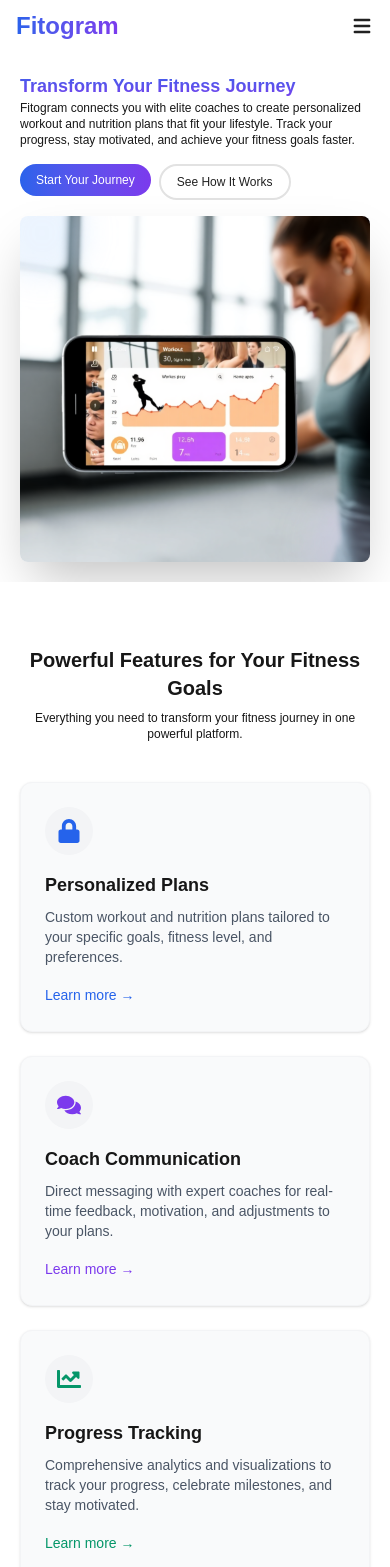
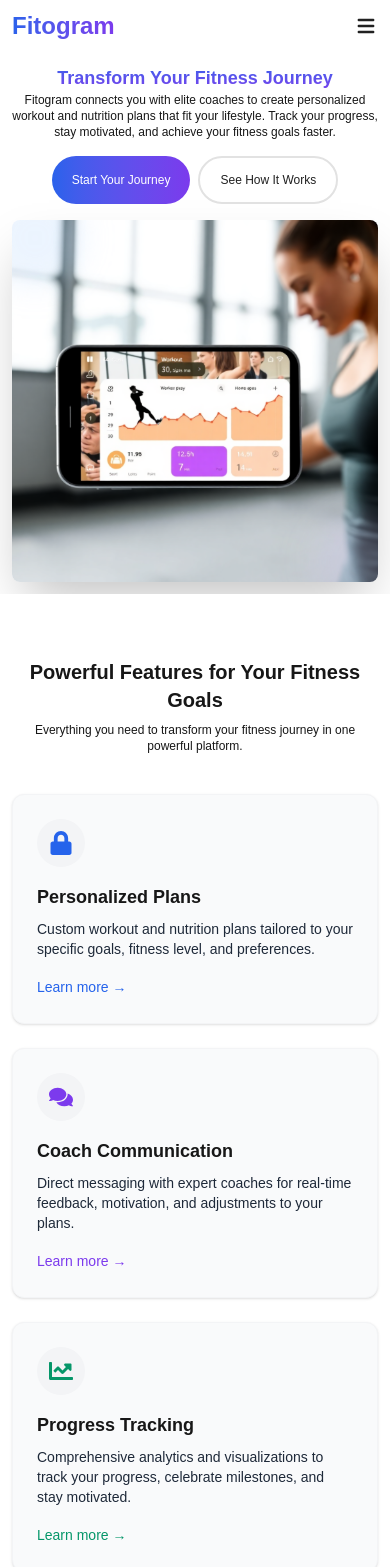
Before and after one commit to AliNikseresht/Fitogram-landing, a Next.js app: page / in a window 390 px wide. Shown: the top 1567 px of the page. Built offline with nearby package versions, Linux system fonts and the light colour scheme.

Commit message:
fix some bug in Lighthouse run time

```diff
--- a/app/layout.tsx
+++ b/app/layout.tsx
@@ -35,7 +35,7 @@
     "Gym",
   ],
   authors: [
-    { name: "Fitogram Team", url: "https://fitogram-landing.vercel.app/" },
+    { name: "Ali Nikseresht", url: "https://fitogram-landing.vercel.app/" },
   ],
   creator: "Fitogram",
   themeColor: "#ffffff",
--- a/components/layout/Footer.tsx
+++ b/components/layout/Footer.tsx
@@ -6,7 +6,7 @@
 
 const Footer = () => {
   return (
-    <footer className="bg-[#111827] text-white py-5 px-4 md:px-20">
+    <footer className="bg-[#111827] text-[#fff] py-5 px-3 md:px-20">
       <div className="grid grid-cols-1 md:grid-cols-3 gap-10">
         <FooterBrand />
         <FooterLinks />
--- a/components/layout/Header.tsx
+++ b/components/layout/Header.tsx
@@ -4,7 +4,7 @@
 
 const Header = () => {
   return (
-    <div className="flex justify-between items-center w-full bg-[#fff] text-black px-4 py-2.5 md:px-8 md:py-5">
+    <div className="flex justify-between items-center w-full bg-[#fff] text-black px-3 py-2.5 md:px-8 md:py-5">
       <AppLogo />
       <Navbar />
     </div>
--- a/components/layout/Header/Navbar.tsx
+++ b/components/layout/Header/Navbar.tsx
@@ -24,10 +24,10 @@
             </Link>
           </li>
         ))}
-        <div className="flex gap-2 items-center">
+        <li className="flex gap-2 items-center">
           <CustomButton href="/login" label="Log In" variant="outline" />
           <CustomButton href="/register" label="Sign Up" variant="primary" />
-        </div>
+        </li>
       </ul>
 
       {/* Mobile Menu Button */}
@@ -65,10 +65,10 @@
               </Link>
             </li>
           ))}
-          <div className="flex gap-2 mt-2">
+          <li className="flex gap-2 mt-2">
             <CustomButton href="/register" label="Sign Up" variant="primary" />
             <CustomButton href="/login" label="Log In" variant="outline" />
-          </div>
+          </li>
         </ul>
       </div>
 
--- a/components/ui/CallToActionSection.tsx
+++ b/components/ui/CallToActionSection.tsx
@@ -3,7 +3,7 @@
 
 const CallToActionSection = () => {
   return (
-    <section className="w-full bg-gradient-to-r from-[#2962eb] to-[#7b3aed] py-16 px-5">
+    <section className="w-full bg-gradient-to-r from-[#2962eb] to-[#7b3aed] py-16 px-3 md:px-5">
       <div className="max-w-7xl mx-auto flex flex-col md:flex-row items-center justify-between gap-10">
         <div className="text-white max-w-xl">
           <h2 className="font-bold text-xl md:text-3xl lg:text-5xl mb-4">
--- a/components/ui/CoachesSection.tsx
+++ b/components/ui/CoachesSection.tsx
@@ -16,7 +16,7 @@
       : coachesData.filter((coach) => coach.tags.includes(activeTag));
 
   return (
-    <section className="w-full py-16 px-5 bg-[#fff] text-center">
+    <section className="w-full py-16 px-3 md:px-5 bg-[#fff] text-center">
       <h2 className="font-bold text-xl md:text-3xl lg:text-5xl mb-2">
         Meet Our Elite Coaches
       </h2>
--- a/components/ui/CustomButton.tsx
+++ b/components/ui/CustomButton.tsx
@@ -10,7 +10,7 @@
 
 const CustomButton: React.FC<CustomButtonProps> = ({ href, label, variant = "primary" }) => {
   const baseClass =
-    "py-2 px-4 md:px-5 rounded-full text-xs md:text-sm cursor-pointer transition duration-200";
+    "py-3 px-5 md:px-5 rounded-full text-xs min-h-[48px] min-w-[48px] md:text-sm cursor-pointer transition duration-200";
   const styles = {
     primary: "bg-gradient-to-r from-[#2962eb] to-[#7b3aed] text-[#fff]",
     outline: "border-2 border-[#e2e2e2] text-[#212121]",
--- a/components/ui/FeaturesSection.tsx
+++ b/components/ui/FeaturesSection.tsx
@@ -1,10 +1,11 @@
 import React from "react";
 import { featuresData } from "@/data/FeaturesSectionData";
 import { FeatureItem } from "@/types/FeaturesSectionTypes";
+import Link from "next/link";
 
 const FeaturesSection = () => {
   return (
-    <section className="w-full py-16 px-5 text-center bg-[#fff]">
+    <section className="w-full py-16 px-3 md:px-5 text-center bg-[#fff]">
       <h2 className="font-bold text-xl md:text-3xl lg:text-5xl mb-2">
         Powerful Features for Your Fitness Goals
       </h2>
@@ -24,16 +25,16 @@
                 <Icon className="text-2xl" color={feature.color} />
               </div>
               <h3 className="font-semibold text-lg mb-2">{feature.title}</h3>
-              <p className="text-sm text-gray-600 mb-4">
+              <p className="text-sm text-gray-800 mb-4">
                 {feature.description}
               </p>
-              <a
+              <Link
                 href={feature.link}
                 style={{ color: feature.color }}
                 className="text-sm font-medium hover:underline transition-colors"
               >
                 Learn more →
-              </a>
+              </Link>
             </div>
           );
         })}
--- a/components/ui/FitnessJourneySection.tsx
+++ b/components/ui/FitnessJourneySection.tsx
@@ -5,12 +5,12 @@
 
 const FitnessJourneySection = () => {
   return (
-    <section className="flex flex-col md:flex-row items-center w-full justify-around md:max-w-7xl p-5 gap-4 md:gap-2">
-      <div className="flex flex-col md:gap-4 w-full md:max-w-[32rem]">
-        <h3 className="font-bold text-lg md:text-3xl lg:text-5xl bg-gradient-to-b from-[#2962eb] to-[#7b3aed] bg-clip-text text-transparent">
+    <section className="flex flex-col md:flex-row items-center w-full justify-around md:max-w-7xl p-3 md:p-5 gap-4 md:gap-2">
+      <div className="flex flex-col md:gap-4 w-full md:max-w-[32rem] items-center md:items-start">
+        <h2 className="font-bold text-lg md:text-3xl lg:text-5xl bg-gradient-to-b from-[#2962eb] to-[#7b3aed] bg-clip-text text-transparent">
           Transform Your Fitness Journey
-        </h3>
-        <p className="text-xs md:text-sm lg:text-base">
+        </h2>
+        <p className="text-xs md:text-sm lg:text-base text-center md:text-start">
           Fitogram connects you with elite coaches to create personalized
           workout and nutrition plans that fit your lifestyle. Track your
           progress, stay motivated, and achieve your fitness goals faster.
```
